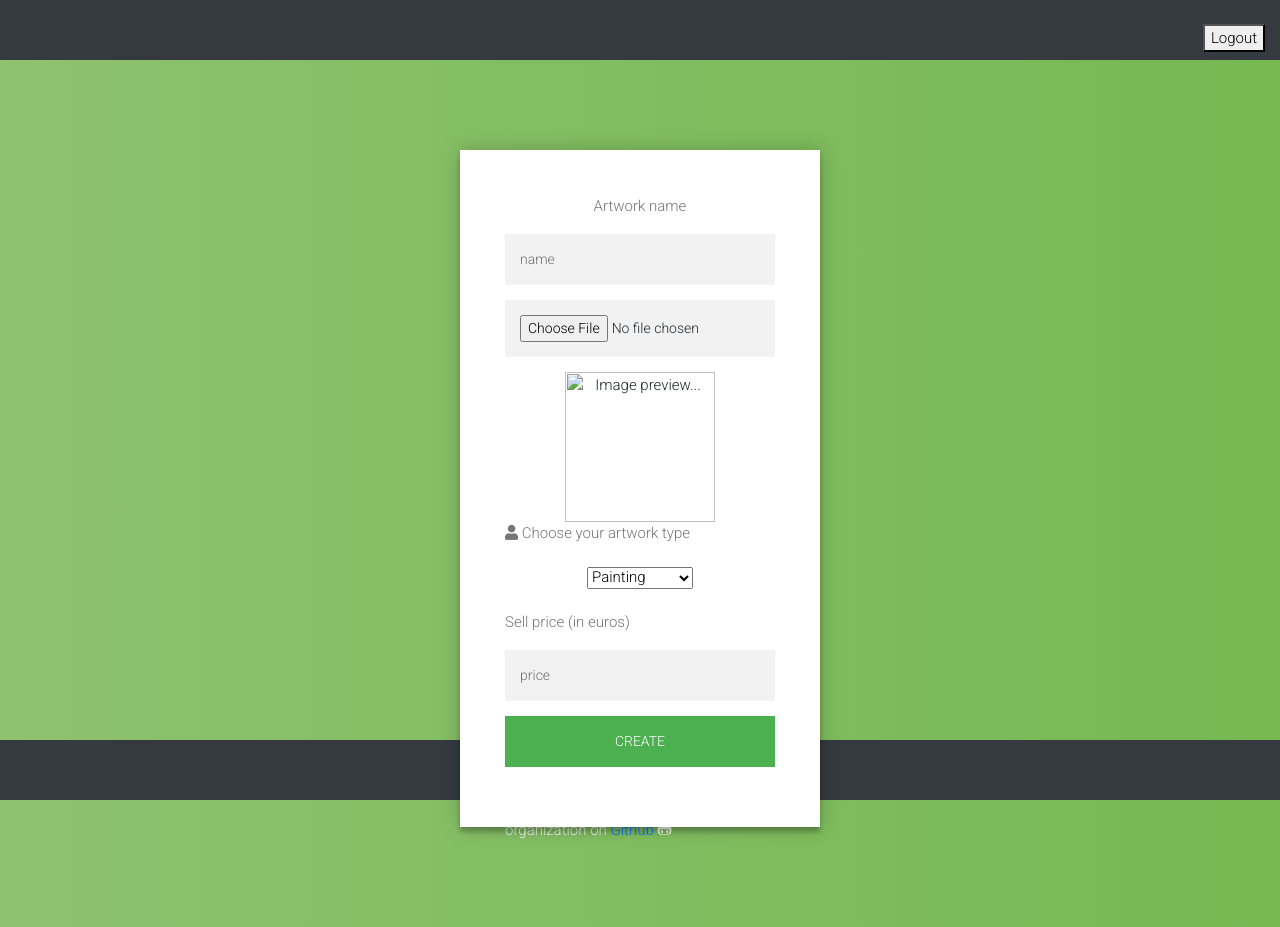
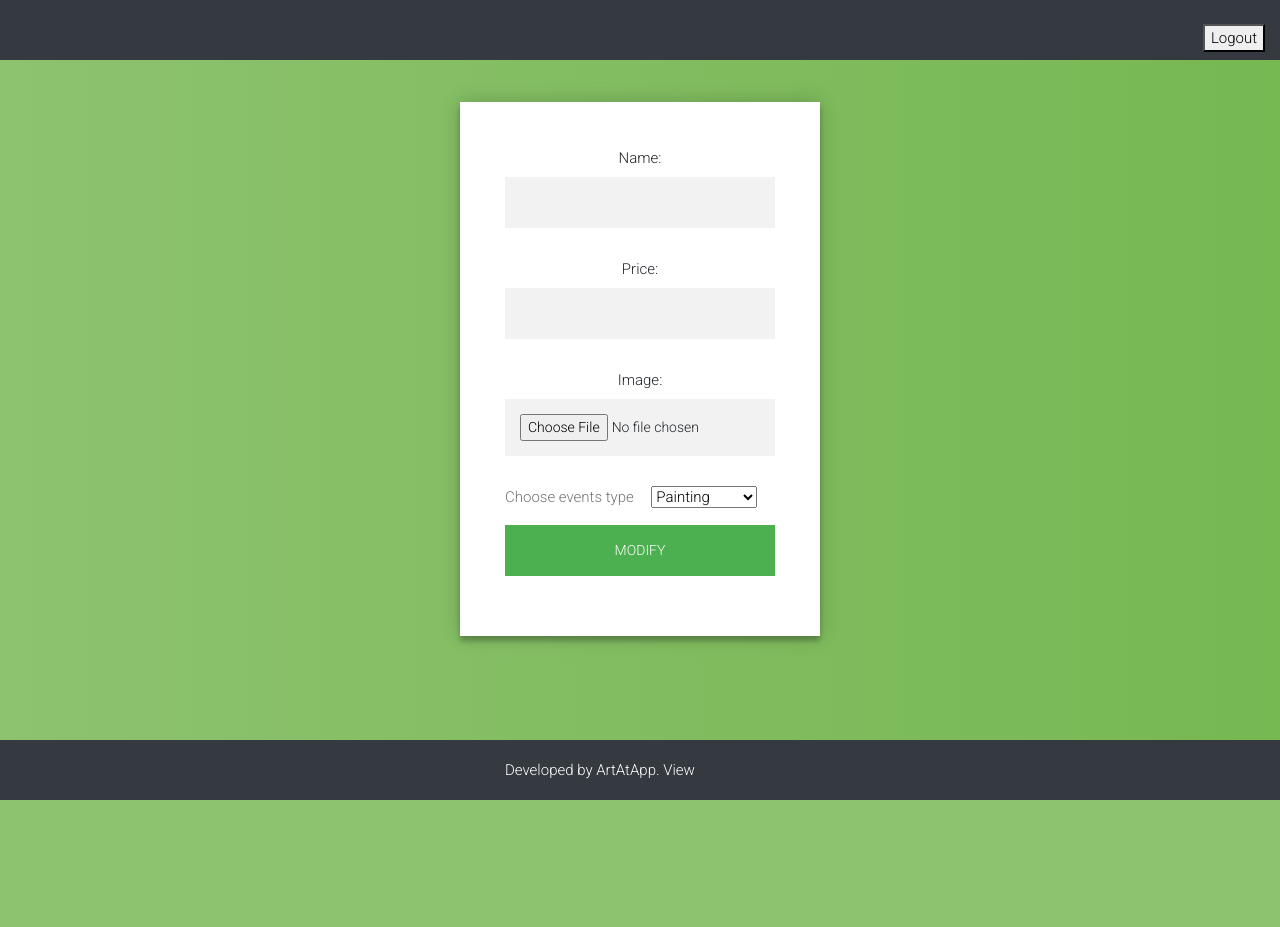
Before and after one commit to ArtAtApp/WebProject, a Django app: template templates/modifyartworks.html in a window 1280 px wide. After the commit the page ends 800 px from the top, so only its background shows below. Run offline with Django 3.2, Linux system fonts and the light colour scheme; the template is opened without the code that fills it: values that come from a table or form of the project are taken from there, others are empty; data comes from the database, SQL or seed files in the repository; both versions use the stored data as it was after the commit; some libraries are stand-ins or nearby versions.

Commit message:
Modify events

```diff
--- a/templates/modifyartworks.html
+++ b/templates/modifyartworks.html
@@ -1,6 +1,7 @@
 {% extends "homepage.html" %} {% load staticfiles %} {% block content %}
 
-<div class="w3-row-padding">
+<div class="login-page">
+  <div class="form">
 
   <!-- <div class="form" style="margin-top: 150px" >
       <form class="login-form">
@@ -18,35 +19,23 @@
 				</div>
       </form>
   </div> -->
-  <div class="form" style="margin-top: 150px" >
-    <form class="login-form" action="/create/artwork" method="POST"> {% csrf_token %}
+  <form class="login-form" enctype="multipart/form-data" method="POST"> {% csrf_token %}
 
-      <label class="w3-leftUser already exists w3-text-gray w3-margin-bottom" for="name">Artwork name</label>
-      <input type="text" id="name" name="artwork_name" placeholder="name" required/>
+  {{form.as_p}}
 
-      <br>
-        <input type="file" onchange="previewFile()"><br>
-        <img src="" name="file" height="150" alt="Image preview...">
-      </br>
-      <div>
-          <label class="w3-left w3-text-gray w3-margin-bottom" for="user"><i class="fa fa-user"></i> Choose your artwork type</label>
-          <br>
-          <br>
-          <select id="artwork_type" name="artwork_type" required>
-              <option value="Painting" selected="Painting" onclick="painting()">Painting</option>
-              <option value="Photography" onclick="painting()">Photography</option>
-              <option value="Sculpture" onclick="painting()">Sculpture</option>
-          </select>
-          <br>
-          <br>
-      </div>
+  <div>
+    <label class="w3-left w3-text-gray w3-margin-bottom" for="user"> Choose events type</label>
+    <select id="type" name="artwork_type" required>
+    <option value="Painting" selected="Painting">Painting</option>
+    <option value="Sculpture">Sculpture</option>
+    <option value="Photography">Photography</option>
+    </select>
+  </div>
 
-      <label class="w3-left w3-text-gray w3-margin-bottom" for="name">Sell price (in euros)</label>
-      <input type="price" id="price" name="artwork_price" placeholder="price"/>
+    <button type="submit">Modify</button>
 
-      <button type="submit">create</button>
-
-    </form>
+  </form>
   </div>
 </div>
+</div>
   {% endblock content %}
--- a/templates/yourartworks.html
+++ b/templates/yourartworks.html
@@ -9,7 +9,7 @@
           <button onclick="modifyEvent('{{ e.pk }}')">Modify</button>
           <button onclick="deleteEvent('{{ e.pk }}')">Delete</button>
           <div>
-            {{e.image}}
+             <img src="{{e.image}}" alt="" height="100" width="100">
           </div>
         </div>
       </div>
```
Also changed, not shown: ArtProject/artist_views.py (+21 -23 lines), db.sqlite3, media/artworks/painting_IobBeU2.jpeg (added), 1 other file.
